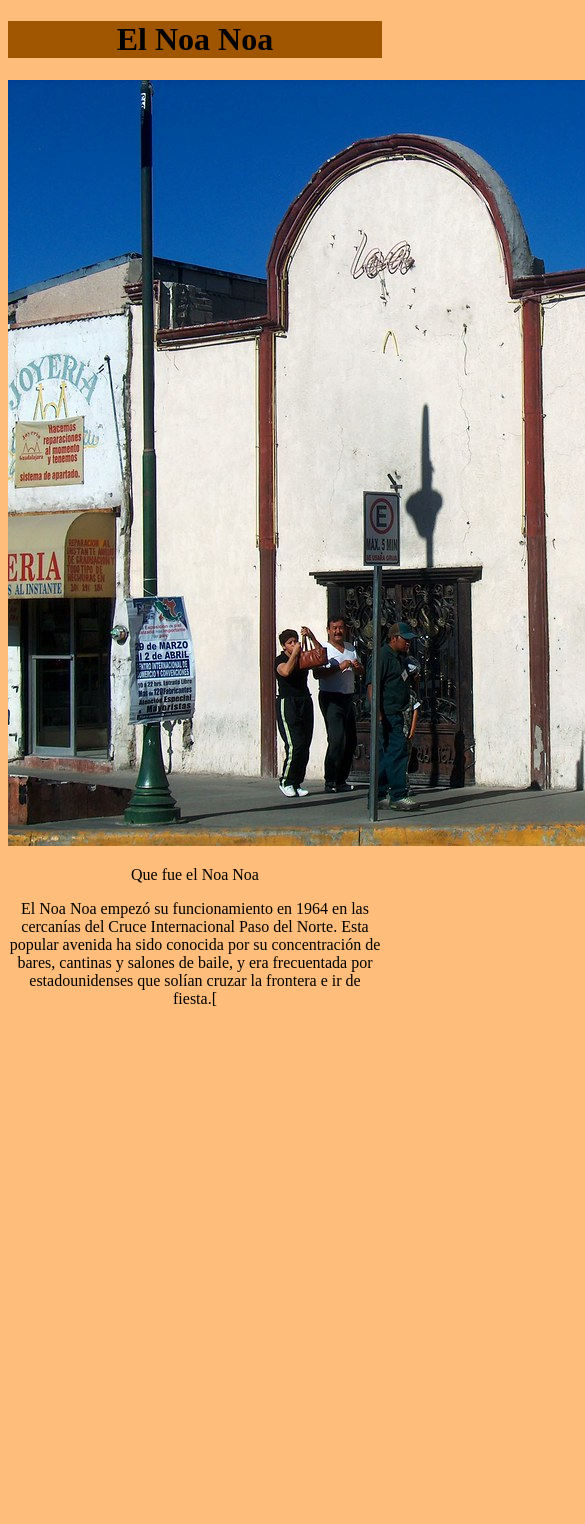
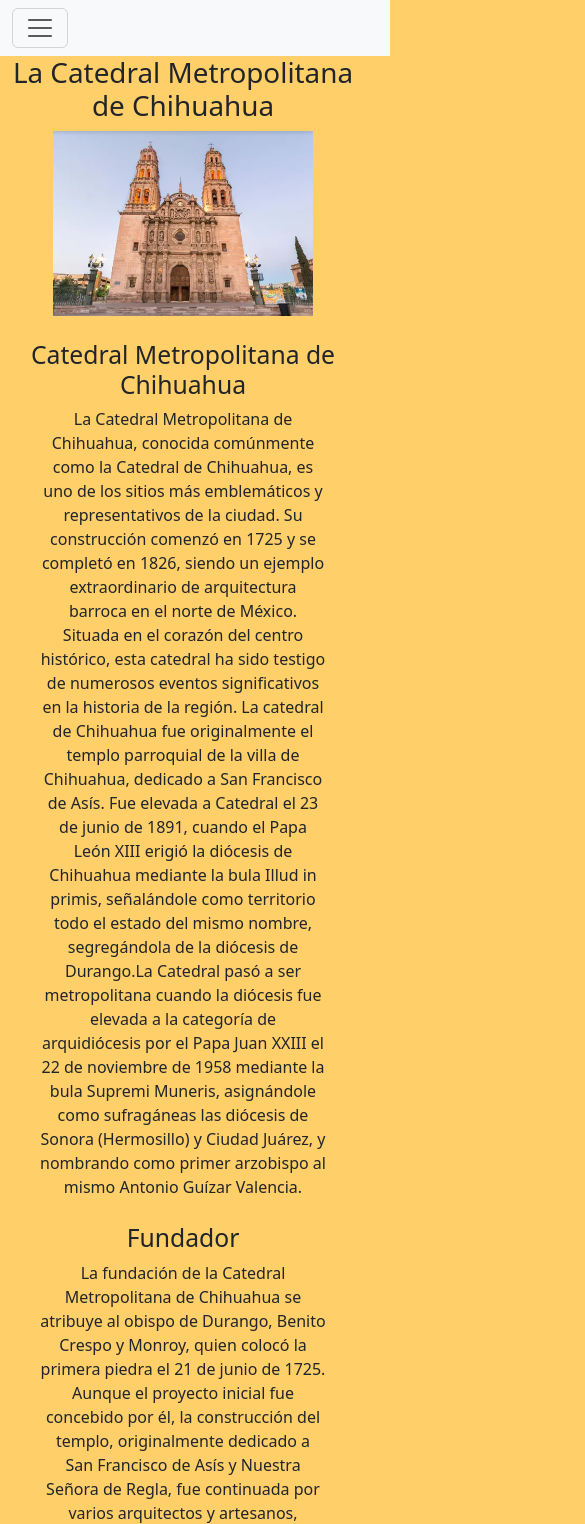
Before and after one commit to Sagarnaga-Jesus/Lugar-significativo, a website: page index.html in a window 390 px wide. Shown: the top 1524 px of the page, 585 px wide, since content can reach past the window. Before the commit the page ends 1024 px from the top, so only its background shows below. Drawn offline with nearby package versions, Linux system fonts and the light colour scheme.

Commit message:
prueba 1

```diff
--- a/index.html
+++ b/index.html
@@ -5,18 +5,95 @@
     <meta name="viewport" content="width=device-width, initial-scale=1.0">
     <title>Significativo de Mexico</title>
     <link rel="stylesheet" href="estilo.css">
-    <link href="https://cdn.jsdelivr.net/npm/bootstrap@5.3.3/dist/css/bootstrap.min.css" >
+    <link href="https://cdn.jsdelivr.net/npm/bootstrap@5.3.0/dist/css/bootstrap.min.css" rel="stylesheet">
 
 </head>
-<body style="background-color: rgb(255, 189, 123);">
-    <div style="background-color: rgb(160, 85, 0); text-align: center;" class="container text-center ">
-        <h1 class="fst-italic">El Noa Noa</h1>
+<body style=" background-color: rgba(255, 196, 69, 0.8);">
+<!-- Forma de buscar el contenido -->
+<nav class="navbar navbar-expand-lg bg-body-tertiary">
+<div class="container-fluid">
+    <button class="navbar-toggler" type="button" data-bs-toggle="collapse" data-bs-target="#navbarNavAltMarkup" aria-controls="navbarNavAltMarkup" aria-expanded="false" aria-label="Toggle navigation">
+        <span class="navbar-toggler-icon"></span>
+    </button>
+    <div class="collapse navbar-collapse" id="navbarNavAltMarkup">
+        <div class="navbar-nav">
+        <a class="nav-link "href="#inicio">inicio</a>
+        <a class="nav-link" href="#arquitectura">Arquitectura</a>
+        <a class="nav-link" href="#fundador">Fundador</a>
+        <a class="nav-link" href="#actividades">Actividades</a>
+        <a class="nav-link" href="#mas-informacion">Mas informacion</a>
+        </div>
     </div>
-    <div style="text-align: center;">
-        <img src="Imagenes/3426381875_80b4383b2f_b.jpg" alt="Bandera de Mexico" class="img-fluid">
-        <p class="">Que fue el Noa Noa</p>
-        <p>El Noa Noa empezó su funcionamiento en 1964  en las cercanías del Cruce Internacional Paso del Norte.
-            Esta popular avenida ha sido conocida por su concentración de bares, cantinas y salones de baile, y era frecuentada por estadounidenses que solían cruzar la frontera e ir de fiesta.[</p>
-    </div>
+</div>
+</nav>
+
+    <div class="container row"><!-- inicio del codigo y contenedor-->
+        <div class="col-12 col-md-6 col-lg-4">
+
+        <div class="header col-12 col-md-6 col-lg-4" style="text-align: center;">
+            <h1 class="" >La Catedral Metropolitana de Chihuahua</h1>
+            <img src="Imagenes/catedral_chihuahua.webp" alt="Catedral Metropolitana de Chihuahua" class="img-fluid" width="260" height="260">
+        </div>
+
+        <!-- contenido de texto y imagenes-->
+        <div class="container col-12 col-md-6 col-lg-4" style="text-align: center;">
+
+            <section class="mt-4 col-12 col-md-6 col-lg-4" id="inicio">
+                <h2>Catedral Metropolitana de Chihuahua</h2>
+                <p class="text-center text-md-start px-3">La Catedral Metropolitana de Chihuahua, conocida comúnmente como la Catedral de Chihuahua,
+                    es uno de los sitios más emblemáticos y representativos de la ciudad.
+                    Su construcción comenzó en 1725 y se completó en 1826, siendo un ejemplo extraordinario de arquitectura barroca en el norte de México.
+                    Situada en el corazón del centro histórico, esta catedral ha sido testigo de numerosos eventos significativos en la historia de la región.
+                    La catedral de Chihuahua fue originalmente el templo parroquial de la villa de Chihuahua, dedicado a San Francisco de Asís. Fue elevada a Catedral el 23 de junio de 1891, cuando el Papa León XIII erigió la diócesis de Chihuahua mediante la bula Illud in primis, señalándole como territorio todo el estado del mismo nombre, segregándola de la diócesis de Durango.La Catedral pasó a ser metropolitana cuando la diócesis fue elevada a la categoría de arquidiócesis por el Papa Juan XXIII el 22 de noviembre de 1958 mediante la bula Supremi Muneris, asignándole como sufragáneas las diócesis de Sonora (Hermosillo) y Ciudad Juárez, y nombrando como primer arzobispo al mismo Antonio Guízar Valencia.</p>
+            </section>
+
+            <section class="mt-4 col-12 col-md-6 col-lg-4" id="fundador">
+                <h2>Fundador</h2>
+                <p class="text-center text-md-start px-3">La fundación de la Catedral Metropolitana de Chihuahua se atribuye al obispo de Durango, Benito Crespo y Monroy, quien colocó la primera piedra el 21 de junio de 1725.
+                    Aunque el proyecto inicial fue concebido por él, la construcción del templo, originalmente dedicado a San Francisco de Asís y Nuestra Señora de Regla, fue continuada por varios arquitectos y artesanos, incluyendo al alarife José de la Cruz, quien dirigió las obras hasta 1734.
+                    La catedral no se completó hasta 1826, tras más de un siglo de trabajos intermitentes.</p>
+            </section>
+
+            <section class="mt-4 col-12 col-md-6 col-lg-4" id="arquitectura">
+                <h2>Arquitectura</h2>
+                <p class="text-center text-md-start px-3">La Catedral de Chihuahua es un magnífico ejemplo de la arquitectura barroca del siglo XVIII.
+                    Construida principalmente entre 1725 y 1826, esta edificación se distingue por su magnífica fachada ornamentada que refleja las influencias estilísticas del barroco novohispano.
+                También distintivo de la catedral es su torre de reloj y sus campanarios gemelos, que no solo cumplen una función arquitectónica sino también un propósito cultural y religioso.
+                Estos elementos verticales brindan un carácter majestuoso a la estructura, visibilizándola desde distintos puntos de la ciudad.
+                Su estilo arquitectónico es una mezcla de gótico, barroco, plateresco y neoclásico.</p>
+                <img src="Imagenes/A1_1211.webp" alt="Interior de la Catedral Metropolitana de Chihuahua" class="img-fluid" width="260" height="260">
+            </section>
+
+            <section class="mt-4 col-12 col-md-6 col-lg-4" id="actividades">
+                <h2>Actividades y eventos</h2>
+                <p class="text-center text-md-start px-3">La Catedral de Chihuahua es un importante centro cultural y religioso, donde se llevan a cabo diversas actividades y eventos a lo largo del año.
+                    Entre ellos destacan: Conciertos de música sacra, Misas diarias, Exposiciones de arte religioso, talleres de arte y espiritualidad, y tianguis culturales.</p>
+                    <img src="Imagenes/catedral-metropolitana-de-chihuahua-4.webp" alt="Catedral Metropolitana de Chihuahua con vista al centro" class="img-fluid " width="260" height="260">
+            </section>
+
+        </div><!-- Final del contenidor -->
+
+        <!-- Parte final del codigo -->
+        <div class="container col-12 col-md-6 col-lg-4" style="text-align: center; background-color: rgba(235, 255, 124, 0.8);" id="mas-informacion">Mas informacion
+            <div class="row align-items-center">
+
+                <div class="col-4">
+                Trabajo de clase de Desarrollo Web sobre lugares o cultura significativos de Mexico
+                    </div>
+
+                <div class="col-4">
+                    @2025 Significativo de Mexico
+                </div>
+
+                <div class="col-4">
+                    <a id="map-link" href="https://maps.app.goo.gl/LsfeQTsTgKqxsWNw9" target="_blank">
+                    Ver ubicación en Google Maps de la Catedral Metropolitana de Chihuahua
+                    </a>
+                </div>
+            </div>
+        </div>
+</div>
+    </div><!-- Final del contenedor -->
+<script src="https://cdn.jsdelivr.net/npm/bootstrap@5.3.2/dist/js/bootstrap.bundle.min.js"></script>
 </body>
 </html>
```
Also changed, not shown: Imagenes/3426381875_80b4383b2f_b.jpg (deleted), Imagenes/A1_1211.webp (added), Imagenes/Historia-de-la-Catedral-de-Chihuahua-1.webp (added), Imagenes/Sin título.jpg (deleted), Imagenes/catedral-metropolitana-de-chihuahua-4.webp (added), Imagenes/catedral_chihuahua.webp (added), Imagenes/catedral_de_chihuahua_5725233097.webp (added), Imagenes/images.jpg (deleted), 1 other file.
